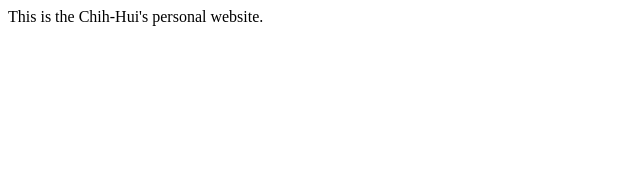
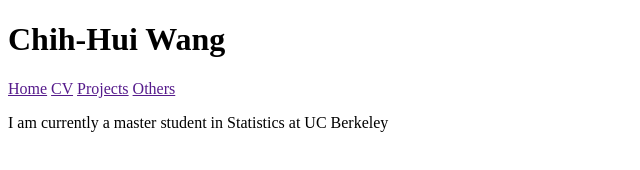
Before and after one commit to jJasonWang/jJasonWang.github.io, a plain HTML site: page index.html in a window 1280 px wide. Shown: the whole page, without its empty margins (0-640 px from the left). Drawn offline with Linux system fonts and the light colour scheme.

Commit message:
Add header

```diff
--- a/index.html
+++ b/index.html
@@ -4,7 +4,19 @@
 	<meta charset='utf-8'>
 	<title>Chih-Hui Wang</title>
 </head>
+
 <body>
-This is the Chih-Hui's personal website.
+	<header>
+		<h1>Chih-Hui Wang</h1>
+		<nav>
+			<a href="">Home</a>
+			<a href="">CV</a>
+			<a href="">Projects</a>
+			<a href="">Others</a>
+		</nav>
+	</header>
+
+	<p>I am currently a master student in Statistics at UC Berkeley</p>
 </body>
+
 </html>
```
